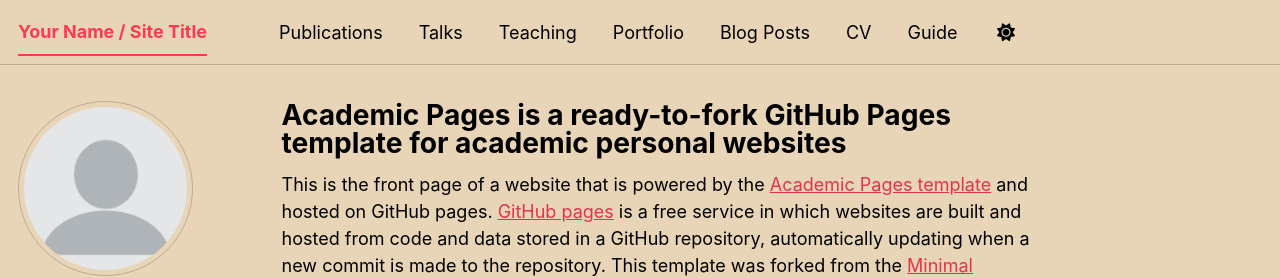
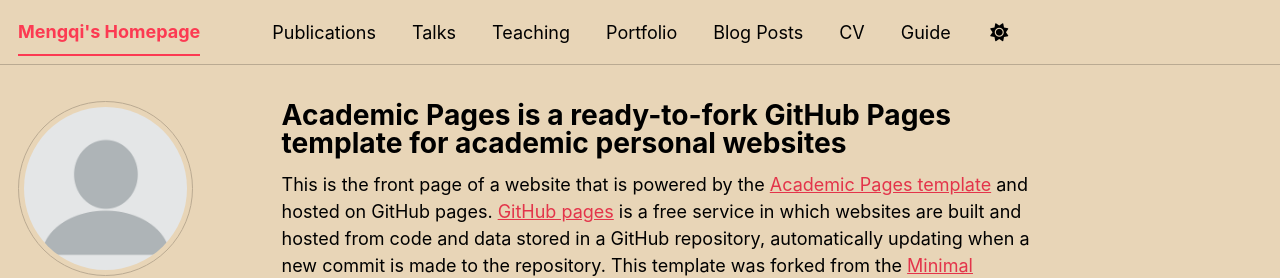
Before and after one commit to Mengqi-MA/Mengqi-MA.github.io, a Jekyll site: the page built from _pages/about.md, in a window 1280 px wide. Shown: the top 278 px of the page. Built offline with Jekyll 4.4.1, drawn with Linux system fonts in a browser that asks for light colours; some web fonts are replaced; a script bundle is joined from its source files by our own code; library files that are not in the unit come from our copies.

Commit message:
Update _config.yml

```diff
--- a/_config.yml
+++ b/_config.yml
@@ -9,7 +9,7 @@
 # Basic Site Settings
 locale                   : "en-US"
 site_theme               : "sunrise" # The available themes options are "default", "air", "sunrise", "mint", "dirt" and "contrast"
-title                    : "Your Name / Site Title"
+title                    : "Mengqi's Homepage"
 title_separator          : "-"
 name                     : &name "Your Name"
 description              : &description "Your Name's academic portfolio"   # Update this with a general description of your site, this is the default if not overridden by a page
```
